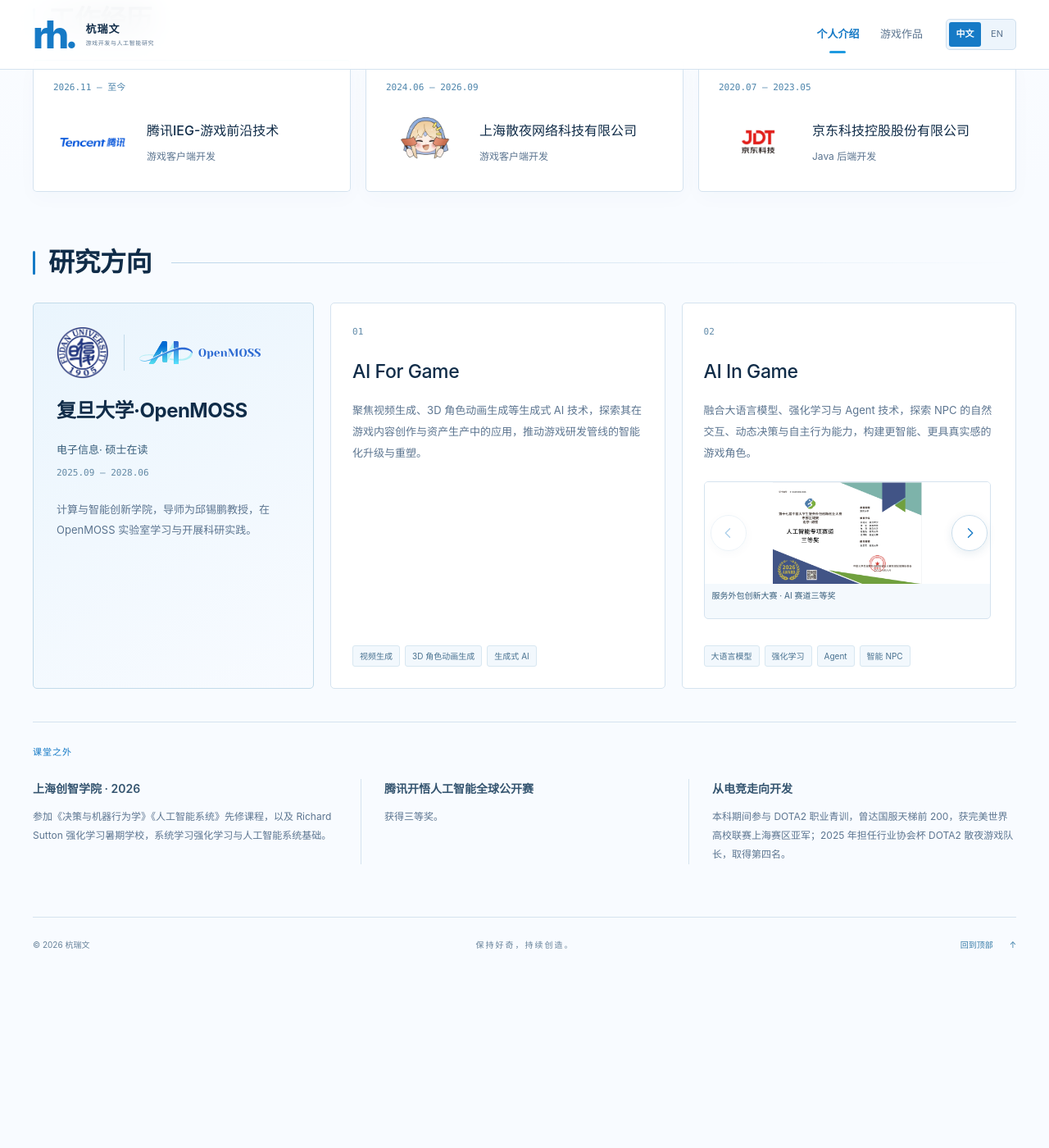
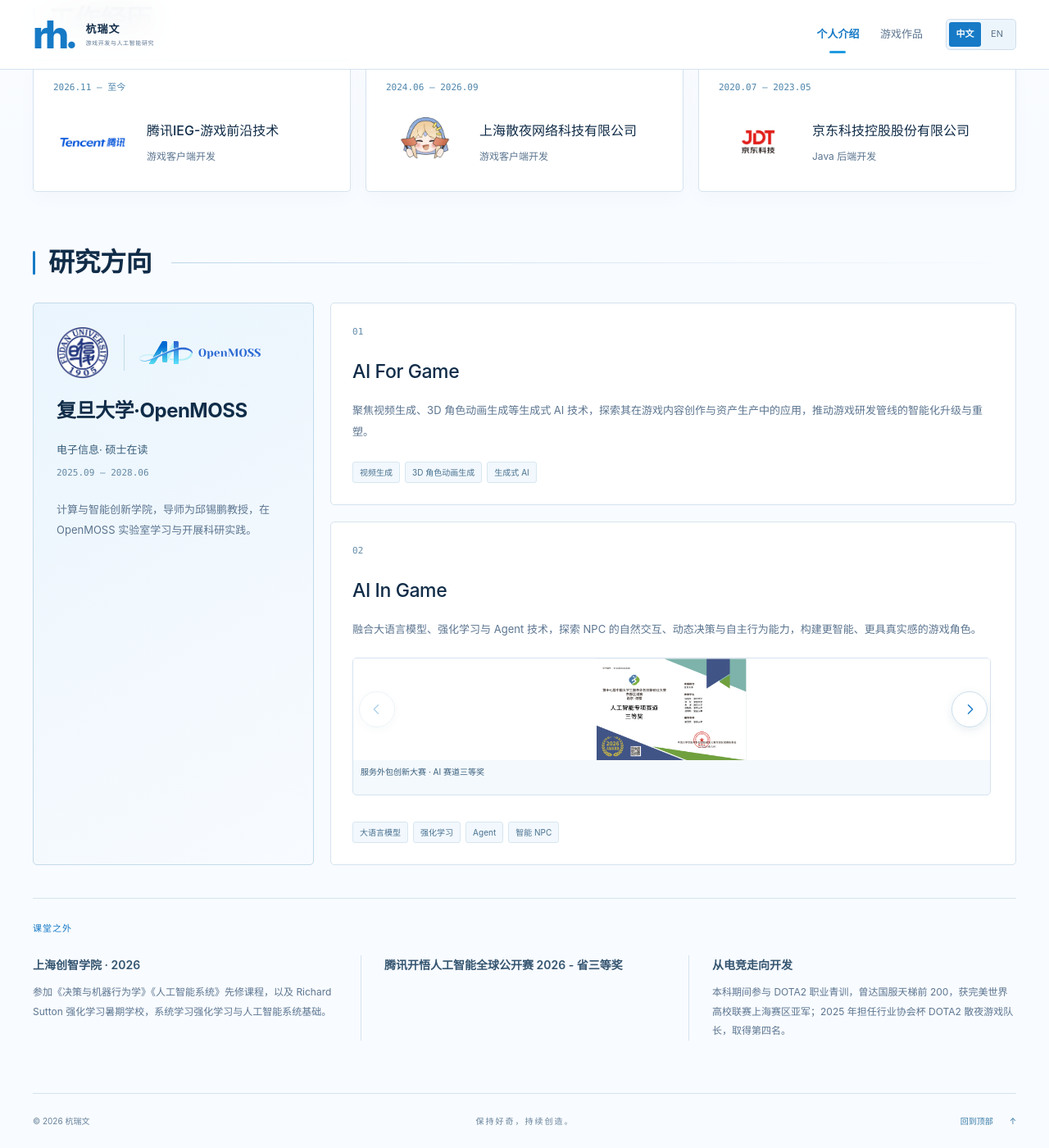
Before and after one commit to RavenHang/ravenhang.github.io, a Jekyll site: the page built from _pages/about.md, in a window 1280 px wide and 1400 px high, scrolled down 697 px. Shown: the whole window at 82% size. Built offline with Jekyll 4.4.1, drawn with Linux system fonts in a browser that asks for light colours; before the commit the page ends 1882 px from its top, so only the background shows below that.

Commit message:
Update Kaiwu award and stack research direction cards

```diff
--- a/_data/profile.yml
+++ b/_data/profile.yml
@@ -120,8 +120,7 @@ research:
 activities:
   - title: 上海创智学院 · 2026
     description: 参加《决策与机器行为学》《人工智能系统》先修课程，以及 Richard Sutton 强化学习暑期学校，系统学习强化学习与人工智能系统基础。
-  - title: 腾讯开悟人工智能全球公开赛
-    description: 获得三等奖。
+  - title: 腾讯开悟人工智能全球公开赛 2026 - 省三等奖
   - title: 从电竞走向开发
     description: 本科期间参与 DOTA2 职业青训，曾达国服天梯前 200，获完美世界高校联赛上海赛区亚军；2025 年担任行业协会杯 DOTA2 散夜游戏队长，取得第四名。
 links:
--- a/_data/profile_en.yml
+++ b/_data/profile_en.yml
@@ -117,8 +117,7 @@ research:
 activities:
   - title: Shanghai Innovation Institute · 2026
     description: Attended preparatory courses in Decision and Machine Behavior and AI Systems, as well as Richard Sutton's Reinforcement Learning Summer School, to study the foundations of reinforcement learning and AI systems.
-  - title: Tencent Kaiwu Global Artificial Intelligence Competition
-    description: Received third prize.
+  - title: Tencent Kaiwu Global Artificial Intelligence Competition 2026 - Provincial Third Prize
   - title: From esports to game development
     description: Joined DOTA2 professional youth training during undergraduate study, reached the top 200 on the Chinese ranked ladder, and was runner-up in the Shanghai division of the Perfect World collegiate league. Captained the Sanye Games DOTA2 team in the 2025 industry association cup, finishing fourth.
 links:
--- a/_includes/personal-home.html
+++ b/_includes/personal-home.html
@@ -71,7 +71,7 @@
           {% if profile.activities %}
           <div class="activities">
             <p class="eyebrow">{{ ui.activities_label }}</p>
-            <div class="activity-list">{% for activity in profile.activities %}<article><h3>{{ activity.title }}</h3><p>{{ activity.description }}</p></article>{% endfor %}</div>
+            <div class="activity-list">{% for activity in profile.activities %}<article><h3>{{ activity.title }}</h3>{% if activity.description %}<p>{{ activity.description }}</p>{% endif %}</article>{% endfor %}</div>
           </div>
           {% endif %}
         </div>
--- a/assets/css/personal-home.css
+++ b/assets/css/personal-home.css
@@ -149,7 +149,7 @@ html[lang="en"] .page-home .hero h1 { font-size:clamp(34px,3.2vw,47px); line-hei
 .page-home .education-meta { margin-top:18px; font-size:13px; color:#385e7b; }
 .page-home .education-meta p:last-child { color:#6389a5; margin-top:8px; font:11px/1.7 var(--mono); }
 .page-home .education-description { margin-top:22px; color:var(--muted); font-size:13px; line-height:1.95; }
-.page-home .research-list { display:grid; grid-template-columns:repeat(2,minmax(0,1fr)); gap:20px; }
+.page-home .research-list { display:grid; grid-template-columns:minmax(0,1fr); gap:20px; }
 .page-home .research-item { display:flex; flex-direction:column; padding:26px; border:1px solid var(--line); border-radius:5px; background:#fff; }
 .page-home .research-item-heading { display:block; }
 .page-home .research-number { display:block; font:11px/1.7 var(--mono); color:#638caa; margin-bottom:22px; }
```
